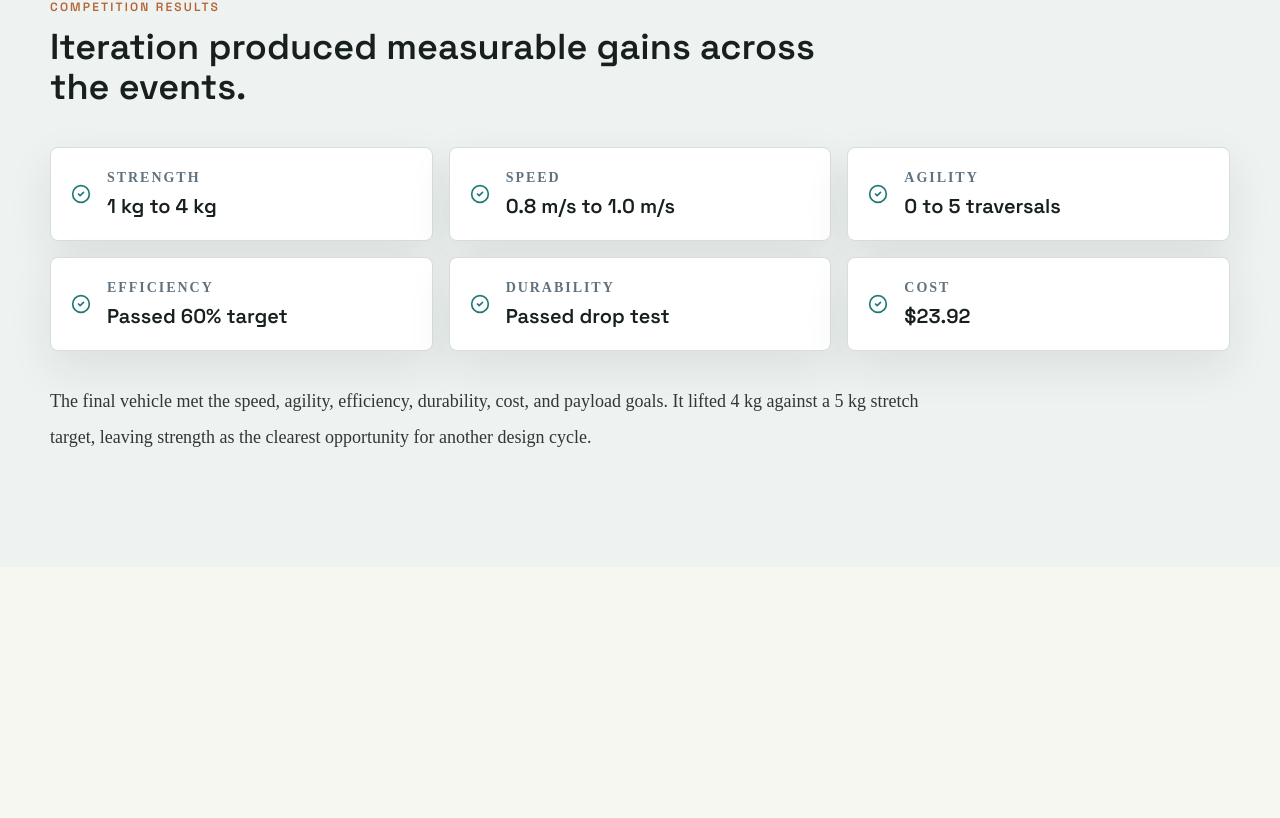
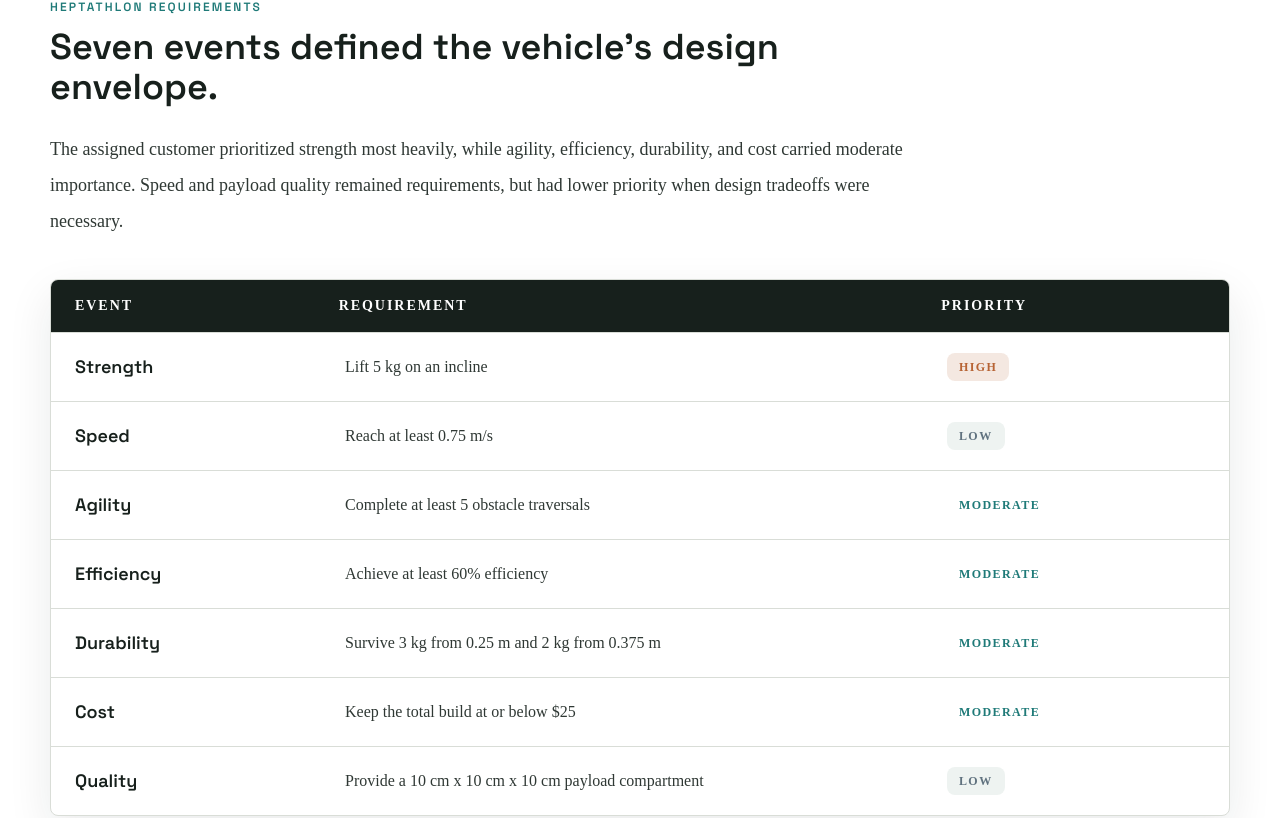
Before and after one commit to NeelMaheshwari5/website-portfolio, a Next.js app: page /projects/trishift in a window 1280 px wide. Shown: the part 4399-5217 px from the top of the page. Before the commit the page ends 4966 px from the top, so only its background shows below. Built offline with nearby package versions, Linux system fonts and the light colour scheme.

Commit message:
Add TriShift heptathlon requirements

```diff
--- a/app/projects/trishift/page.tsx
+++ b/app/projects/trishift/page.tsx
@@ -3,6 +3,7 @@ import Link from "next/link";
 import {
   ArrowLeft,
   CheckCircle2,
+  ClipboardCheck,
   Cog,
   Gauge,
   Layers3,
@@ -39,6 +40,24 @@ const performance = [
   { label: "Efficiency", result: "Passed 60% target" },
   { label: "Durability", result: "Passed drop test" },
   { label: "Cost", result: "$23.92" }
+];
+
+const requirements = [
+  { event: "Strength", target: "Lift 5 kg on an incline", priority: "High" },
+  { event: "Speed", target: "Reach at least 0.75 m/s", priority: "Low" },
+  { event: "Agility", target: "Complete at least 5 obstacle traversals", priority: "Moderate" },
+  { event: "Efficiency", target: "Achieve at least 60% efficiency", priority: "Moderate" },
+  {
+    event: "Durability",
+    target: "Survive 3 kg from 0.25 m and 2 kg from 0.375 m",
+    priority: "Moderate"
+  },
+  { event: "Cost", target: "Keep the total build at or below $25", priority: "Moderate" },
+  {
+    event: "Quality",
+    target: "Provide a 10 cm x 10 cm x 10 cm payload compartment",
+    priority: "Low"
+  }
 ];
 
 export default function TriShiftPage() {
@@ -253,6 +272,57 @@ export default function TriShiftPage() {
         </div>
       </section>
 
+      <section className="border-t border-line bg-white py-20 md:py-28">
+        <div className="section-shell">
+          <ClipboardCheck className="h-7 w-7 text-teal" />
+          <p className="mt-5 font-display text-xs font-semibold uppercase tracking-[0.18em] text-teal">
+            Heptathlon Requirements
+          </p>
+          <h2 className="mt-3 max-w-4xl font-display text-3xl font-semibold leading-tight text-ink md:text-4xl">
+            Seven events defined the vehicle&apos;s design envelope.
+          </h2>
+          <p className="mt-6 max-w-4xl text-lg leading-9 text-graphite">
+            The assigned customer prioritized strength most heavily, while agility,
+            efficiency, durability, and cost carried moderate importance. Speed and
+            payload quality remained requirements, but had lower priority when design
+            tradeoffs were necessary.
+          </p>
+          <div className="mt-10 overflow-hidden rounded-[8px] border border-line bg-white shadow-panel">
+            <div className="hidden grid-cols-[0.7fr_1.6fr_0.7fr] border-b border-line bg-ink px-6 py-4 text-sm font-semibold uppercase tracking-[0.14em] text-white md:grid">
+              <span>Event</span>
+              <span>Requirement</span>
+              <span>Priority</span>
+            </div>
+            <div className="divide-y divide-line">
+              {requirements.map((requirement) => (
+                <div
+                  key={requirement.event}
+                  className="grid gap-3 px-5 py-5 md:grid-cols-[0.7fr_1.6fr_0.7fr] md:items-center md:px-6"
+                >
+                  <h3 className="font-display text-lg font-semibold text-ink">
+                    {requirement.event}
+                  </h3>
+                  <p className="text-base leading-7 text-graphite">
+                    {requirement.target}
+                  </p>
+                  <span
+                    className={`w-fit rounded-[8px] px-3 py-1.5 text-xs font-semibold uppercase tracking-[0.12em] ${
+                      requirement.priority === "High"
+                        ? "bg-copper/15 text-copper"
+                        : requirement.priority === "Moderate"
+                          ? "bg-teal/12 text-teal"
+                          : "bg-field text-steel"
+                    }`}
+                  >
+                    {requirement.priority}
+                  </span>
+                </div>
+              ))}
+            </div>
+          </div>
+        </div>
+      </section>
+
       <section className="border-t border-line bg-field py-20 md:py-28">
         <div className="section-shell">
           <TrendingUp className="h-7 w-7 text-copper" />
```
